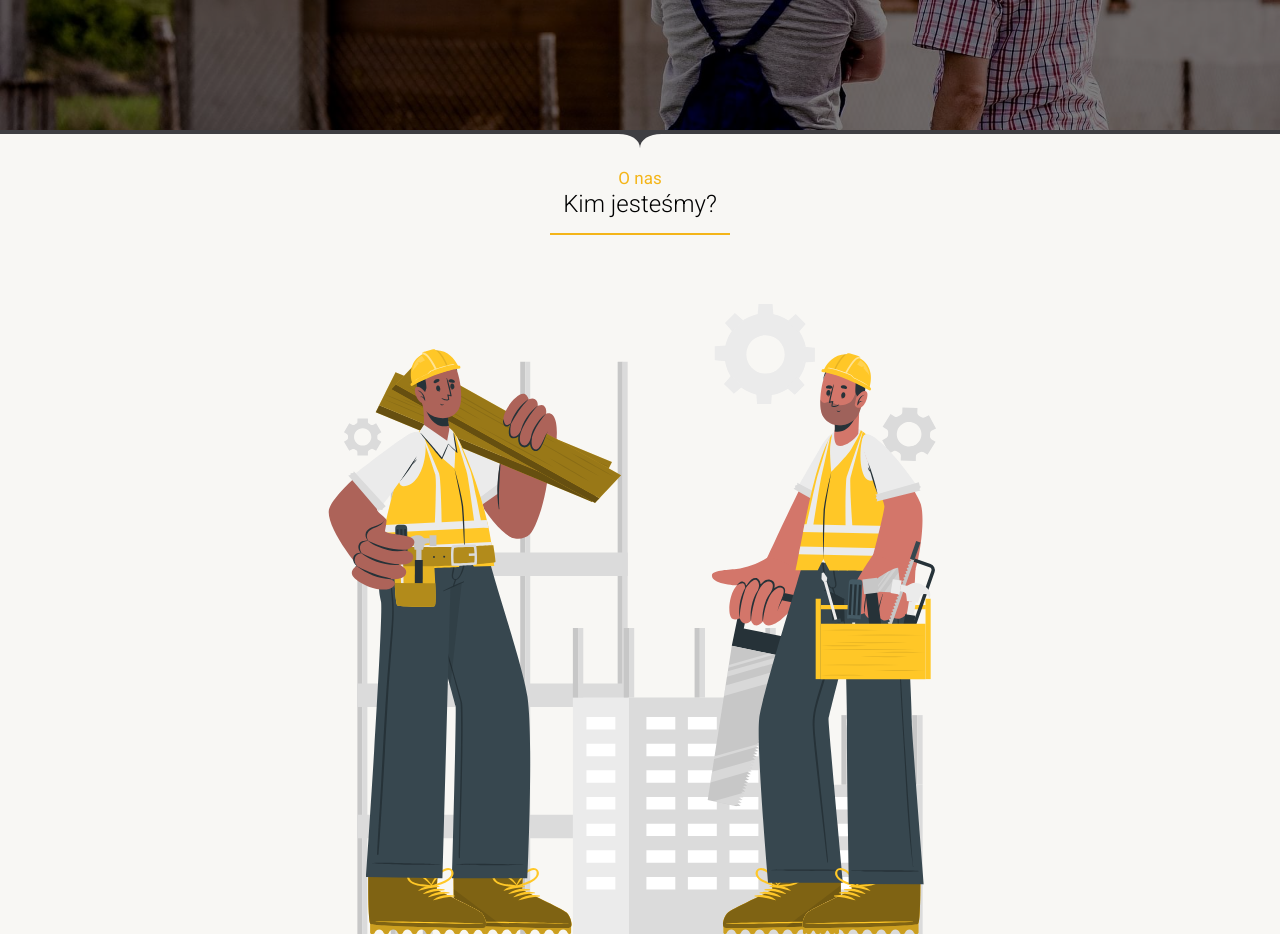
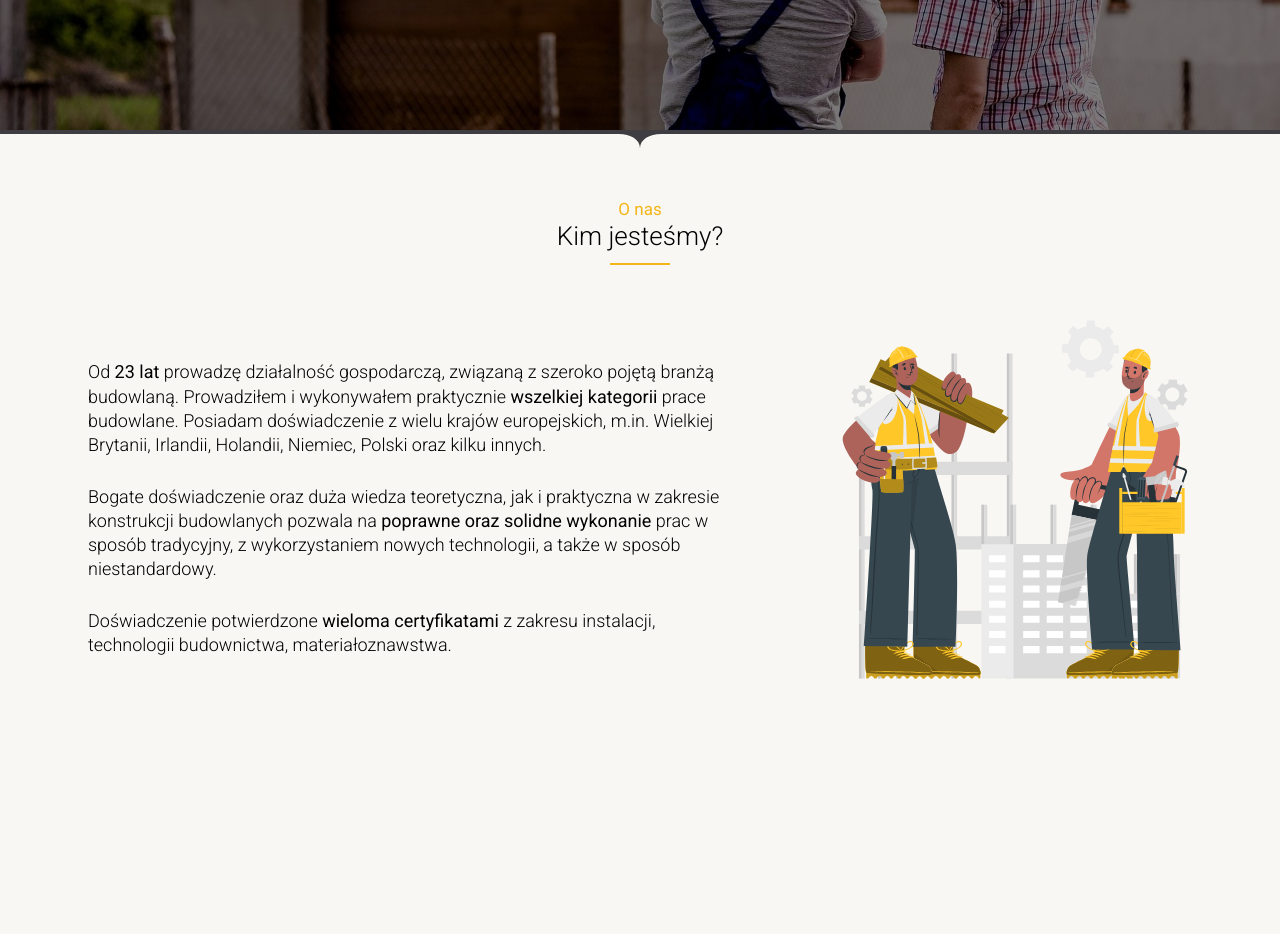
Before and after one commit to Kuba1507/Dawid_Pytlik, a website: page index.html in a window 1280 px wide. Shown: the part 520-1454 px from the top of the page. After the commit the page ends 1244 px from the top, so only its background shows below. Drawn offline with Linux system fonts and the light colour scheme.

Commit message:
made about section fully responsive

```diff
--- a/src/sass/_main-style.scss
+++ b/src/sass/_main-style.scss
@@ -221,7 +221,7 @@ main {
 			display: flex;
 			flex-direction: column;
 			align-items: center;
-			margin-top: 3em;
+			margin-top: 2em;
 
 			&__image {
 				width: 60%;
--- a/src/sass/_media.scss
+++ b/src/sass/_media.scss
@@ -43,6 +43,35 @@
 			}
 		}
 	}
+
+	main {
+		.section-title {
+			padding-top: 3.5em;
+			font-size: 2.6rem;
+
+			&::after {
+				top: 65%;
+			}
+
+			&::before {
+				bottom: -12%;
+				width: 5%;
+			}
+		}
+
+		.about-us {
+			.about-box {
+				flex-direction: row;
+				justify-content: center;
+				padding: 1em;
+
+				&__image {
+					width: 40%;
+					order: 1;
+				}
+			}
+		}
+	}
 }
 
 @media (min-width: 992px) {
@@ -73,4 +102,22 @@
 			}
 		}
 	}
+
+	main {
+		.about-us {
+			.about-box {
+				&__image {
+					width: 35%;
+				}
+
+				&__description-box {
+					padding: 0em 5em 1em 2em;
+
+					p {
+						font-size: 1.8rem;
+					}
+				}
+			}
+		}
+	}
 }
```
Also changed, not shown: dist/css/style.min.css.
